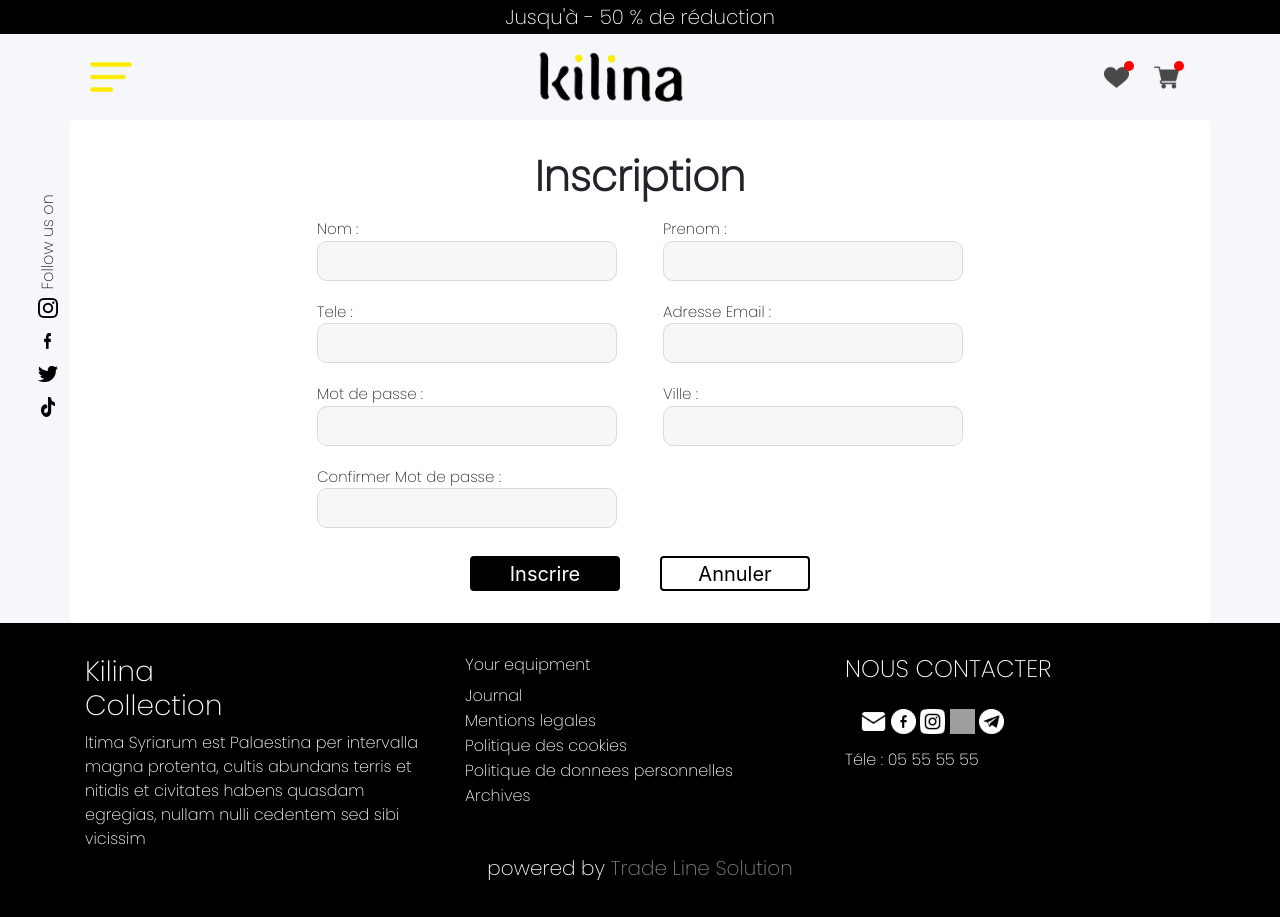
After one commit to ayoubch16/KILINA, a PHP site: page /Inscription.php in a window 1280 px wide. The commit adds this page. Run offline with PHP 8.4, Linux system fonts and the light colour scheme; some libraries are stand-ins or nearby versions; grey boxes are pictures that could not be loaded.

Commit message:
kilina 17/02/2022

```diff
--- /dev/null
+++ b/Inscription.php
@@ -0,0 +1,191 @@
+<?php include 'header.php';?>
+<?php include 'navbar.php';?>
+<body>
+    <script>
+        document.title = 'Inscription ';
+    </script>
+    <style>
+        p {
+            margin: 0 !important;
+        }
+        .btnP{
+            width: 150px;
+            height: 35px;
+            color: #000;
+            display: flex;
+            justify-content: center;
+            align-items: center;
+            background-color: #000;
+            color: #fff;
+            border: 2px solid #000;
+            text-align: center;
+            font-size: 20px;
+            margin: 0px 20px;
+        }
+        .btnP:hover {
+            text-decoration: none;
+            background-color: #fff;
+            border: 2px solid #000;
+            color: #000;
+        }
+        .btnP1{
+            width: 150px;
+            height: 35px;
+            color: #000;
+            display: flex;
+            justify-content: center;
+            align-items: center;
+            background-color: #fff;
+            border: 2px solid #000;
+            color: #000;
+            text-align: center;
+            font-size: 20px;
+            margin: 0px 20px;
+        }
+        .btnP1:hover {
+            text-decoration: none;
+            background-color: #000;
+            color: #fff;
+            border: 2px solid #000;
+        }
+
+        .panier {
+            text-align: center;
+        }
+        .panier h1{
+            font-size: 42px;
+            font-weight: bold;
+        }
+        .flex-container {
+            display: -ms-flexbox;
+            display: -webkit-flex;
+            display: flex;
+            -webkit-flex-direction: column;
+            -ms-flex-direction: column;
+            flex-direction: column;
+            -webkit-flex-wrap: nowrap;
+            -ms-flex-wrap: nowrap;
+            flex-wrap: nowrap;
+            -webkit-justify-content: center;
+            -ms-flex-pack: center;
+            justify-content: center;
+            -webkit-align-content: center;
+            -ms-flex-line-pack: center;
+            align-content: center;
+            -webkit-align-items: center;
+            -ms-flex-align: center;
+            align-items: center;
+            }
+
+        .flex-item:nth-child(1) {
+            -webkit-order: 0;
+            -ms-flex-order: 0;
+            order: 0;
+            -webkit-flex: 0 1 auto;
+            -ms-flex: 0 1 auto;
+            flex: 0 1 auto;
+            -webkit-align-self: auto;
+            -ms-flex-item-align: auto;
+            align-self: auto;
+            }
+
+        .flex-item:nth-child(2) {
+            -webkit-order: 0;
+            -ms-flex-order: 0;
+            order: 0;
+            -webkit-flex: 0 1 auto;
+            -ms-flex: 0 1 auto;
+            flex: 0 1 auto;
+            -webkit-align-self: auto;
+            -ms-flex-item-align: auto;
+            align-self: auto;
+        }
+
+        .flex-item:nth-child(3) {
+            -webkit-order: 0;
+            -ms-flex-order: 0;
+            order: 0;
+            -webkit-flex: 0 1 auto;
+            -ms-flex: 0 1 auto;
+            flex: 0 1 auto;
+            -webkit-align-self: auto;
+            -ms-flex-item-align: auto;
+            align-self: auto;
+            }
+        input[type="text"],input[type="password"],input[type="tele"],input[type="email"]{
+            width: 300px;
+            height: 40px;
+            border-radius: 10px;
+            border: 1px solid #d9d9d9;
+            background-color: #f7f7f7;
+            margin-bottom: 20px;
+        }
+    </style>
+<div id="page">
+<div class="panier bg-white container rounded p-4">
+    <!-- inscription -->
+    <form method="GET" action="insere.php">
+    <div id="panier1" class="flex-container">
+        <div class="flex-item my-2"> <h1>Inscription</h1></div>
+        <div id="infoPanier" class="bg-white">
+
+                    <div class="row">
+                        <div class="col-sm text-left mx-2">
+                            <p style="font-size: 15px;">Nom :</p>
+                            <input class="text-center" type="text" name="nom">
+
+                            <p style="font-size: 15px;">Tele :</p>
+                            <input class="text-center" type="tele" name="tele">
+
+                            <p style="font-size: 15px;">Mot de passe :</p>
+                            <input id="password" type="password" name="mdp" onkeyup='check();'>
+
+                            <p style="font-size: 15px;">Confirmer Mot de passe :</p>
+                            <input id="confirm_password" type="password" name="" onkeyup='check();'> <br>
+                            <span id='message'></span>
+                        </div>
+                        <div class="col-sm text-left mx-2">
+                            <p style="font-size: 15px;">Prenom :</p>
+                            <input class="text-center" type="text" name="prenom">
+
+                            <p style="font-size: 15px;">Adresse Email :</p>
+                            <input class="text-center" type="email" name="email">
+
+                            <p style="font-size: 15px;">Ville :</p>
+                            <input class="text-center" type="text" name="ville">
+
+                        </div>
+                    </div>
+        </div>
+        <div class="flex-item my-2 row">
+            <input class="btnP rounded" type="submit"  value="Inscrire" />
+            <button class="btnP1 rounded">Annuler</button>
+        </div>
+    </div>
+    </form>
+
+</div>
+
+<script>
+    var check = function() {
+        if (document.getElementById('password').value ==
+            document.getElementById('confirm_password').value) {
+            document.getElementById('message').style.color = 'green';
+            document.getElementById('message').innerHTML = 'matching';
+        } else {
+            document.getElementById('message').style.color = 'red';
+            document.getElementById('message').innerHTML = 'not matching';
+        }
+        }
+</script>
+
+</div>
+
+
+
+
+
+
+
+</body>
+<?php include 'footer.php';?>
--- a/adminstartion/Dashboard/Commande.php
+++ b/adminstartion/Dashboard/Commande.php
@@ -139,6 +139,7 @@
                                                                 <th class="text-left">Commandes</th>
                                                                 <th class="text-left">Clients</th>
                                                                 <th class="text-left">Article</th>
+                                                                <th class="text-left">Ville</th>
                                                                 <th class="text-left">Date</th>
                                                                 <th class="text-left">Prix</th>
                                                                 <th class="text-left">Status</th>
@@ -152,6 +153,7 @@
                                                                 <td class="text-left">54585AR</td>
                                                                 <td class="text-left">Mouad SABER</td>
                                                                 <td class="text-left">T-Shirt</td>
+                                                                <td class="text-left">Rabat</td>
                                                                 <td class="text-left">09/02/2020</td>
                                                                 <td class="text-left">292</td>
                                                                 <td class="text-left">
--- a/css/style.css
+++ b/css/style.css
@@ -59,6 +59,7 @@ padding: 2px;
     font-size: 1rem;
 }
 .newcollection {
+
     box-shadow: -1px -1px 14px 1px rgba(0,0,0,0.31);
 }
 .newcollection .menu {
--- a/navbar.php
+++ b/navbar.php
@@ -150,9 +150,10 @@
         <div class="divleft">
                 <a href="favor.php"><img src="image/like.png" /><span class="badge"> </span> </a>
                 <a href="panier.php"><img src="image/panier.png"/><span class="badge"> </span> </a>
-                <a class="mx-1" href="">EN</a>|
+                <!-- <a class="mx-1" href="">EN</a>|
                 <a class="mx-1" href="">العربية</a>|
-                <a class="mx-1" href="">FR</a>
+                <a class="mx-1" href="">FR</a> -->
+                <a href="connexion.php"></a>
 
         </div>
     </div>
```
Also changed, not shown: connexion.php (added, +161 -0 lines), index.php (+69 -76 lines), insere.php (added, +13 -0 lines), panier.php (+5 -2 lines), product-details.php (+72 -12 lines).
